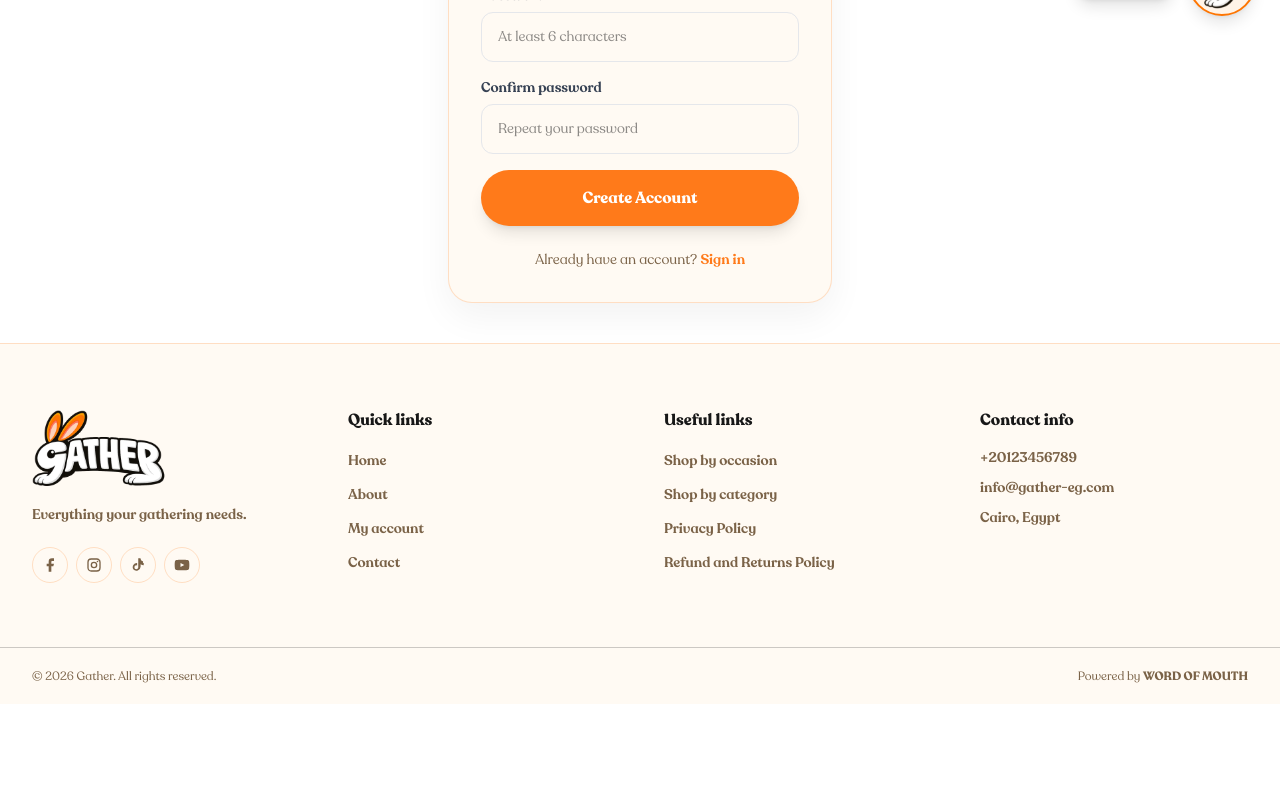
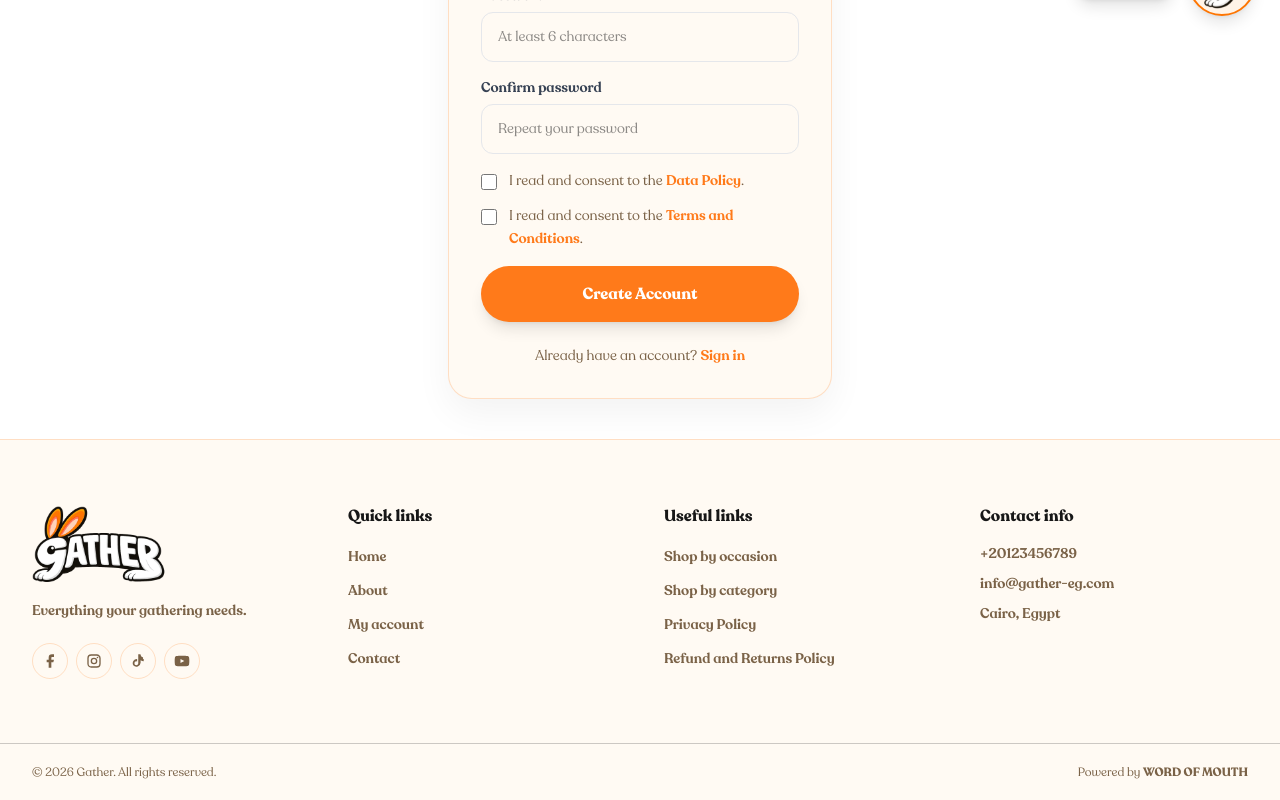
Before and after one commit to Word-of-Mouth-Marketing-agency/gather, a Next.js app: page /signup in a window 1280 px wide. Shown: the part 760-1560 px from the top of the page. Before the commit the page ends 1464 px from the top, so only its background shows below. Built offline with nearby package versions, Linux system fonts and the light colour scheme.

Commit message:
feat: require legal consents for checkout and signup

```diff
--- /dev/null
+++ b/src/app/(store)/data-policy/page.tsx
@@ -0,0 +1,15 @@
+import PageTitleSection from '@/components/PageTitleSection'
+
+export default function DataPolicyPage() {
+  return (
+    <>
+      <PageTitleSection title="Data Policy" />
+      <main className="max-w-3xl mx-auto px-4 sm:px-6 lg:px-8 py-12 text-sm text-[#7a6247] leading-relaxed space-y-4">
+        <p>
+          This is a placeholder for the Data Policy page. It will describe how GATHER collects,
+          uses, and protects your personal data in compliance with applicable privacy laws.
+        </p>
+      </main>
+    </>
+  )
+}
--- a/src/app/(store)/signup/page.tsx
+++ b/src/app/(store)/signup/page.tsx
@@ -9,6 +9,8 @@ import { setCustomerSession } from '@/lib/customer-auth'
 export default function SignupPage() {
   const router = useRouter()
   const [form, setForm] = useState({ name: '', email: '', phone: '', password: '', confirmPassword: '' })
+  const [acceptedDataPolicy, setAcceptedDataPolicy] = useState(false)
+  const [acceptedTermsAndConditions, setAcceptedTermsAndConditions] = useState(false)
   const [error, setError] = useState('')
   const [loading, setLoading] = useState(false)
 
@@ -31,9 +33,15 @@ export default function SignupPage() {
       return
     }
 
+    if (!acceptedDataPolicy || !acceptedTermsAndConditions) {
+      setError('You must accept the Data Policy and Terms & Conditions to create an account.')
+      return
+    }
+
     setLoading(true)
 
     try {
+      const acceptedCustomerPoliciesAt = new Date().toISOString()
       const res = await fetch('/api/auth/customer/signup', {
         method: 'POST',
         headers: { 'Content-Type': 'application/json' },
@@ -42,6 +50,9 @@ export default function SignupPage() {
           email: form.email,
           phone: form.phone,
           password: form.password,
+          acceptedDataPolicy,
+          acceptedTermsAndConditions,
+          acceptedCustomerPoliciesAt,
         }),
       })
 
@@ -140,6 +151,39 @@ export default function SignupPage() {
               />
             </div>
 
+            <div className="space-y-3">
+              <label className="flex items-start gap-3 cursor-pointer">
+                <input
+                  type="checkbox"
+                  checked={acceptedDataPolicy}
+                  onChange={(e) => setAcceptedDataPolicy(e.target.checked)}
+                  className="mt-1 h-4 w-4 shrink-0 rounded border-gray-300 text-[#FE7501] focus:ring-[#FE7501]/40"
+                />
+                <span className="text-sm text-[#7a6247] leading-relaxed">
+                  I read and consent to the{' '}
+                  <Link href="/data-policy" className="text-[#ff7a1a] font-semibold hover:underline" target="_blank">
+                    Data Policy
+                  </Link>
+                  .
+                </span>
+              </label>
+              <label className="flex items-start gap-3 cursor-pointer">
+                <input
+                  type="checkbox"
+                  checked={acceptedTermsAndConditions}
+                  onChange={(e) => setAcceptedTermsAndConditions(e.target.checked)}
+                  className="mt-1 h-4 w-4 shrink-0 rounded border-gray-300 text-[#FE7501] focus:ring-[#FE7501]/40"
+                />
+                <span className="text-sm text-[#7a6247] leading-relaxed">
+                  I read and consent to the{' '}
+                  <Link href="/terms-and-conditions" className="text-[#ff7a1a] font-semibold hover:underline" target="_blank">
+                    Terms and Conditions
+                  </Link>
+                  .
+                </span>
+              </label>
+            </div>
+
             <button
               type="submit"
               disabled={loading}
--- /dev/null
+++ b/src/app/(store)/terms-and-conditions/page.tsx
@@ -0,0 +1,15 @@
+import PageTitleSection from '@/components/PageTitleSection'
+
+export default function TermsAndConditionsPage() {
+  return (
+    <>
+      <PageTitleSection title="Terms and Conditions" />
+      <main className="max-w-3xl mx-auto px-4 sm:px-6 lg:px-8 py-12 text-sm text-[#7a6247] leading-relaxed space-y-4">
+        <p>
+          This is a placeholder for the Terms and Conditions page. It will outline the rules,
+          guidelines, and legal terms governing the use of the GATHER website and services.
+        </p>
+      </main>
+    </>
+  )
+}
--- a/src/app/api/auth/customer/signup/route.ts
+++ b/src/app/api/auth/customer/signup/route.ts
@@ -3,7 +3,7 @@ import { findCustomerByEmail, createCustomer } from '@/lib/customer-data'
 
 export async function POST(request: Request) {
   try {
-    const { name, email, phone, password } = await request.json()
+    const { name, email, phone, password, acceptedDataPolicy, acceptedTermsAndConditions, acceptedCustomerPoliciesAt } = await request.json()
 
     if (!name || !email || !phone || !password) {
       return NextResponse.json({ error: 'All fields are required' }, { status: 400 })
@@ -13,12 +13,16 @@ export async function POST(request: Request) {
       return NextResponse.json({ error: 'Password must be at least 6 characters' }, { status: 400 })
     }
 
+    if (!acceptedDataPolicy || !acceptedTermsAndConditions) {
+      return NextResponse.json({ error: 'You must accept the Data Policy and Terms & Conditions' }, { status: 400 })
+    }
+
     const existing = findCustomerByEmail(email)
     if (existing) {
       return NextResponse.json({ error: 'An account with this email already exists' }, { status: 409 })
     }
 
-    const customer = createCustomer({ name, email, phone, password })
+    const customer = createCustomer({ name, email, phone, password, acceptedDataPolicy, acceptedTermsAndConditions, acceptedCustomerPoliciesAt })
 
     return NextResponse.json({
       id: customer.id,
--- a/src/components/CheckoutPageClient.tsx
+++ b/src/components/CheckoutPageClient.tsx
@@ -91,6 +91,9 @@ export default function CheckoutPageClient() {
   const [form, setForm] = useState<CheckoutFormData>(empty)
   const [errors, setErrors] = useState<Partial<Record<keyof CheckoutFormData, string>>>({})
   const [showSameDayPopup, setShowSameDayPopup] = useState(false)
+  const [acceptedPrivacyPolicy, setAcceptedPrivacyPolicy] = useState(false)
+  const [acceptedRefundPolicy, setAcceptedRefundPolicy] = useState(false)
+  const [policyError, setPolicyError] = useState('')
   const [submitting, setSubmitting] = useState(false)
   const [products, setProducts] = useState<ProductEntry[]>([])
   const [bundles, setBundles] = useState<BundleCartItem[]>([])
@@ -152,6 +155,11 @@ export default function CheckoutPageClient() {
     if (!form.deliveryDate) e.deliveryDate = 'Required'
     if (!form.deliverySlot) e.deliverySlot = 'Required'
     setErrors(e)
+    if (!acceptedPrivacyPolicy || !acceptedRefundPolicy) {
+      setPolicyError('You must agree to the Privacy Policy and Refund & Returns Policy to place your order.')
+      return false
+    }
+    setPolicyError('')
     return Object.keys(e).length === 0
   }
 
@@ -179,6 +187,7 @@ export default function CheckoutPageClient() {
         })),
       ]
 
+      const acceptedPoliciesAt = new Date().toISOString()
       await fetch('/api/orders', {
         method: 'POST',
         headers: { 'Content-Type': 'application/json' },
@@ -201,6 +210,9 @@ export default function CheckoutPageClient() {
           },
           paymentMethod: form.paymentMethod,
           notes: form.orderNotes,
+          acceptedPrivacyPolicy,
+          acceptedRefundPolicy,
+          acceptedPoliciesAt,
         }),
       })
     } catch { /* ignore */ }
@@ -436,6 +448,42 @@ export default function CheckoutPageClient() {
                 <span className="text-2xl font-black text-[#ff7a1a]">{formatPrice(total, 'EGP')}</span>
               </div>
 
+              <div className="space-y-3 pt-2">
+                <label className="flex items-start gap-3 cursor-pointer">
+                  <input
+                    type="checkbox"
+                    checked={acceptedPrivacyPolicy}
+                    onChange={(e) => { setAcceptedPrivacyPolicy(e.target.checked); setPolicyError('') }}
+                    className="mt-1 h-4 w-4 shrink-0 rounded border-gray-300 text-[#FE7501] focus:ring-[#FE7501]/40"
+                  />
+                  <span className="text-xs sm:text-sm text-[#7a6247] leading-relaxed">
+                    I have read and agree to the{' '}
+                    <Link href="/privacy-policy" className="text-[#ff7a1a] font-semibold hover:underline" target="_blank">
+                      Privacy Policy
+                    </Link>
+                    .
+                  </span>
+                </label>
+                <label className="flex items-start gap-3 cursor-pointer">
+                  <input
+                    type="checkbox"
+                    checked={acceptedRefundPolicy}
+                    onChange={(e) => { setAcceptedRefundPolicy(e.target.checked); setPolicyError('') }}
+                    className="mt-1 h-4 w-4 shrink-0 rounded border-gray-300 text-[#FE7501] focus:ring-[#FE7501]/40"
+                  />
+                  <span className="text-xs sm:text-sm text-[#7a6247] leading-relaxed">
+                    I have read and agree to the{' '}
+                    <Link href="/refund_returns" className="text-[#ff7a1a] font-semibold hover:underline" target="_blank">
+                      Refund and Returns Policy
+                    </Link>
+                    .
+                  </span>
+                </label>
+                {policyError && (
+                  <p className="text-xs text-red-500 font-medium">{policyError}</p>
+                )}
+              </div>
+
               <button
                 type="submit"
                 disabled={submitting}
--- a/src/lib/customer-data.ts
+++ b/src/lib/customer-data.ts
@@ -23,7 +23,15 @@ export function findCustomerById(id: string): Customer | undefined {
   return getCustomers().find((c) => c.id === id)
 }
 
-export function createCustomer(data: { name: string; email: string; phone: string; password: string }): Customer {
+export function createCustomer(data: {
+  name: string
+  email: string
+  phone: string
+  password: string
+  acceptedDataPolicy?: boolean
+  acceptedTermsAndConditions?: boolean
+  acceptedCustomerPoliciesAt?: string
+}): Customer {
   const customers = getCustomers()
   const customer: Customer = {
     id: generateId('cust'),
@@ -32,6 +40,9 @@ export function createCustomer(data: { name: string; email: string; phone: strin
     phone: data.phone,
     password: data.password,
     addresses: [],
+    acceptedDataPolicy: data.acceptedDataPolicy,
+    acceptedTermsAndConditions: data.acceptedTermsAndConditions,
+    acceptedCustomerPoliciesAt: data.acceptedCustomerPoliciesAt,
     createdAt: new Date().toISOString(),
   }
   customers.push(customer)
--- a/src/lib/orders.ts
+++ b/src/lib/orders.ts
@@ -25,6 +25,9 @@ export interface Order {
   }
   paymentMethod: string
   notes: string
+  acceptedPrivacyPolicy: boolean
+  acceptedRefundPolicy: boolean
+  acceptedPoliciesAt: string
   status: 'pending' | 'confirmed' | 'delivered' | 'cancelled'
   createdAt: string
 }
--- a/src/types/index.ts
+++ b/src/types/index.ts
@@ -365,5 +365,8 @@ export interface Customer {
   phone: string
   password: string
   addresses: Address[]
+  acceptedDataPolicy?: boolean
+  acceptedTermsAndConditions?: boolean
+  acceptedCustomerPoliciesAt?: string
   createdAt: string
 }
```
